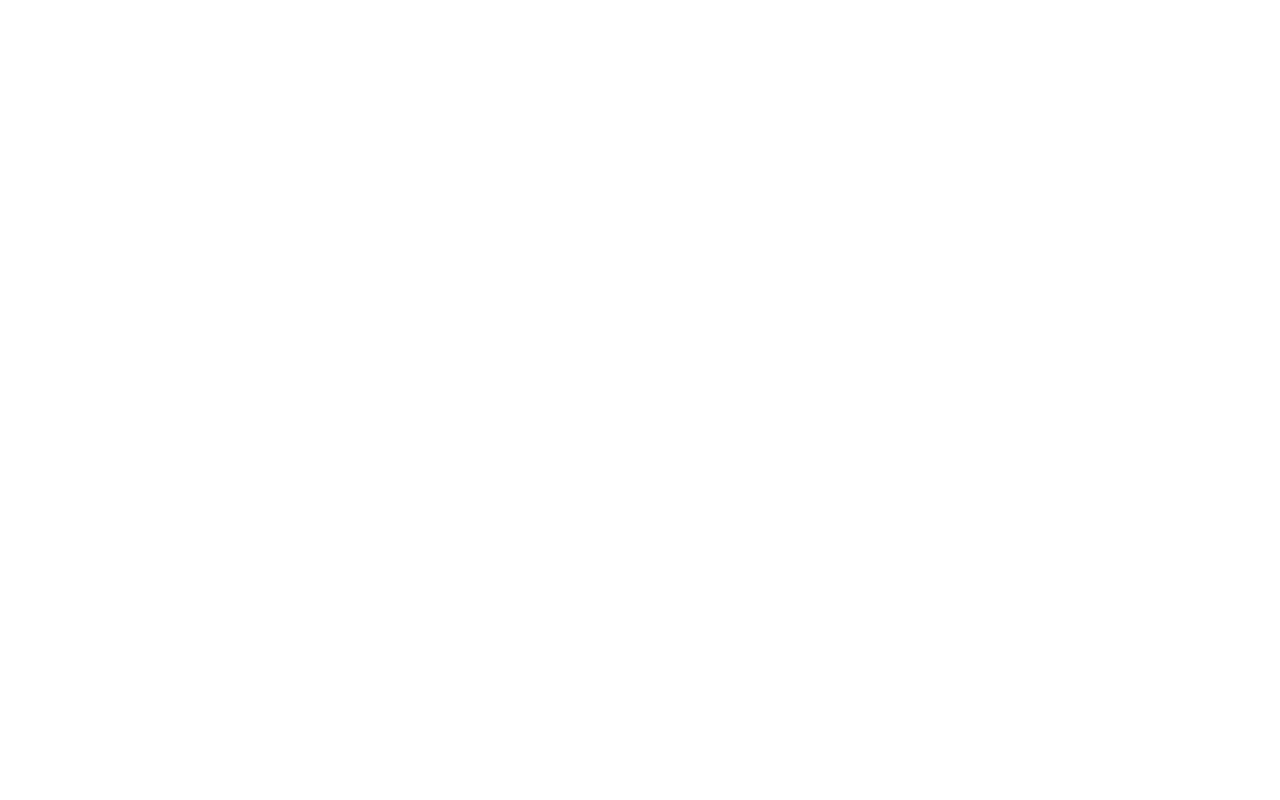
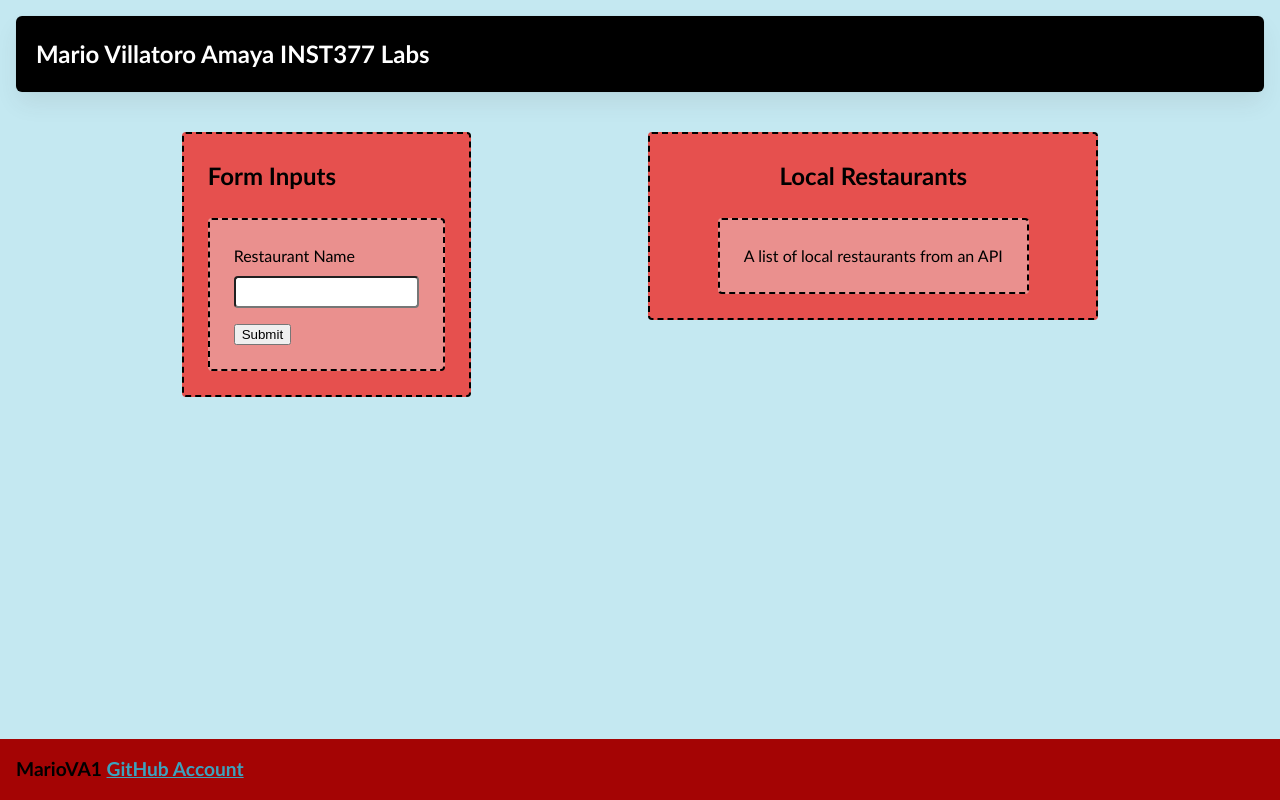
Before and after one commit to MarioVA1/INST377Final, a plain HTML site: page index.html in a window 1280 px wide. Drawn offline with Linux system fonts and the light colour scheme.

Commit message:
copied lab 6's html

```diff
--- a/index.html
+++ b/index.html
@@ -1,13 +1,50 @@
+<!--
+    This is how to build the CSS-only load animation from loading.io
+    <div class="lds-ellipsis"><div></div><div></div><div></div><div></div></div>
+
+    This is helpful for showing your client-side users when data is loading,
+    since there's otherwise no sign your app is thinking about something!
+
+    Try placing it at the same level in your element tree as your Submit button
+-->
+
 <html lang="en">
 <head>
     <meta charset="UTF-8">
     <meta http-equiv="X-UA-Compatible" content="IE=edge">
     <meta name="viewport" content="width=device-width, initial-scale=1.0">
-    <title>INST377 Scuffed Final</title>
+    <title>Mario Villatoro Amaya's Labs For INST377</title>
+   <link rel="stylesheet" href="style.css">
 </head>
 <body>
     <div class="wrapper">
-
+        <header class="header">
+            <h1>Mario Villatoro Amaya INST377 Labs</h1>
+        </header>
+        <div class="container">
+            <div class="left_section box">
+                <h2>Form Inputs</h2>
+                <form action="/api" class="box main_form">
+                    <div>
+                        <label for="resto">Restaurant Name</label>
+                        <input type="text" name="resto" id="resto">
+                    </div>
+                    <div class="lds-ellipsis"><div></div><div></div><div></div><div></div></div>
+                    <button type="submit" id="get-resto">Submit</button>
+                </form>
+            </div>
+            <div class="right_section box ">
+                <h2>Local Restaurants</h2>
+                <div class="box" id = "restaurant_list" >
+                    A list of local restaurants from an API
+                </div>
+            </div>
+        </div>
+        <footer class="footer">
+            MarioVA1
+            <a href="http://github.com/MarioVA1" target="_blank" rel="noopener noreferrer">GitHub Account</a>
+        </footer>
     </div>
+    <script src= "./script.js"></script>
 </body>
 </html>
```
